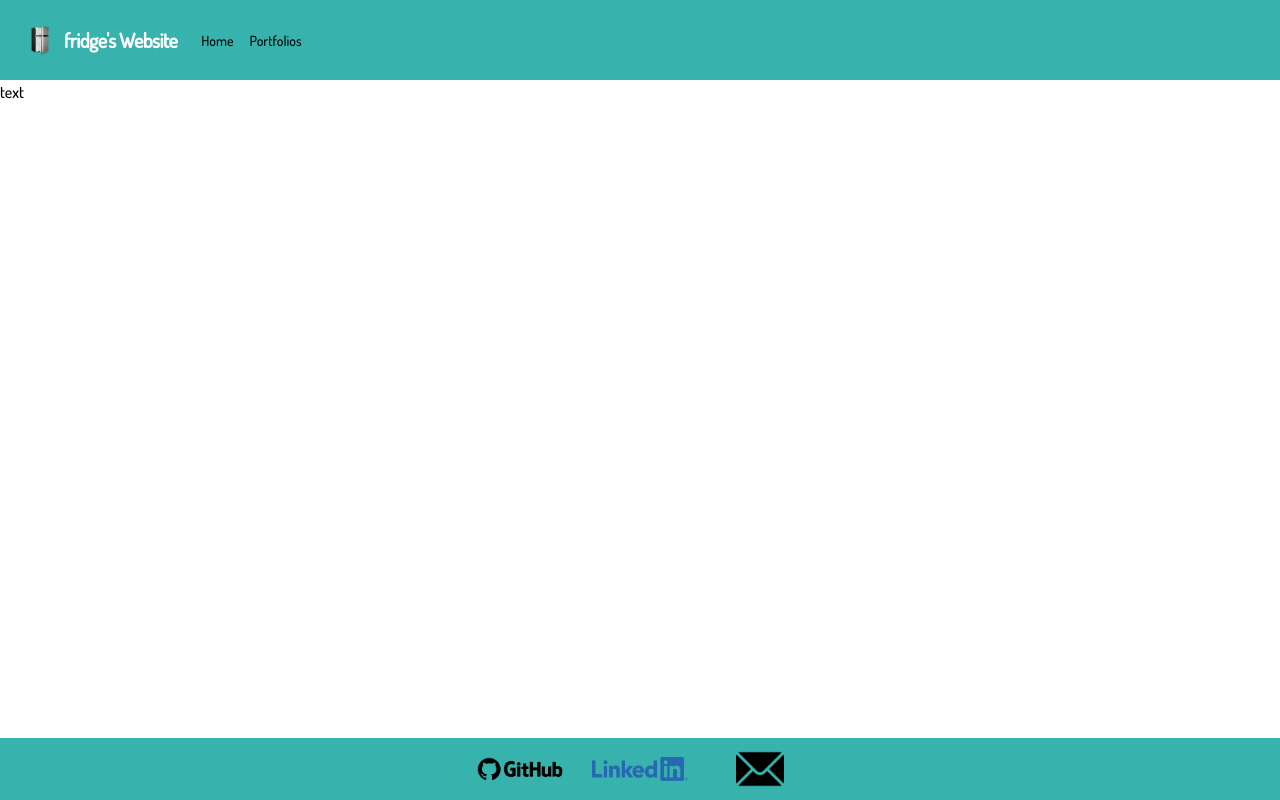
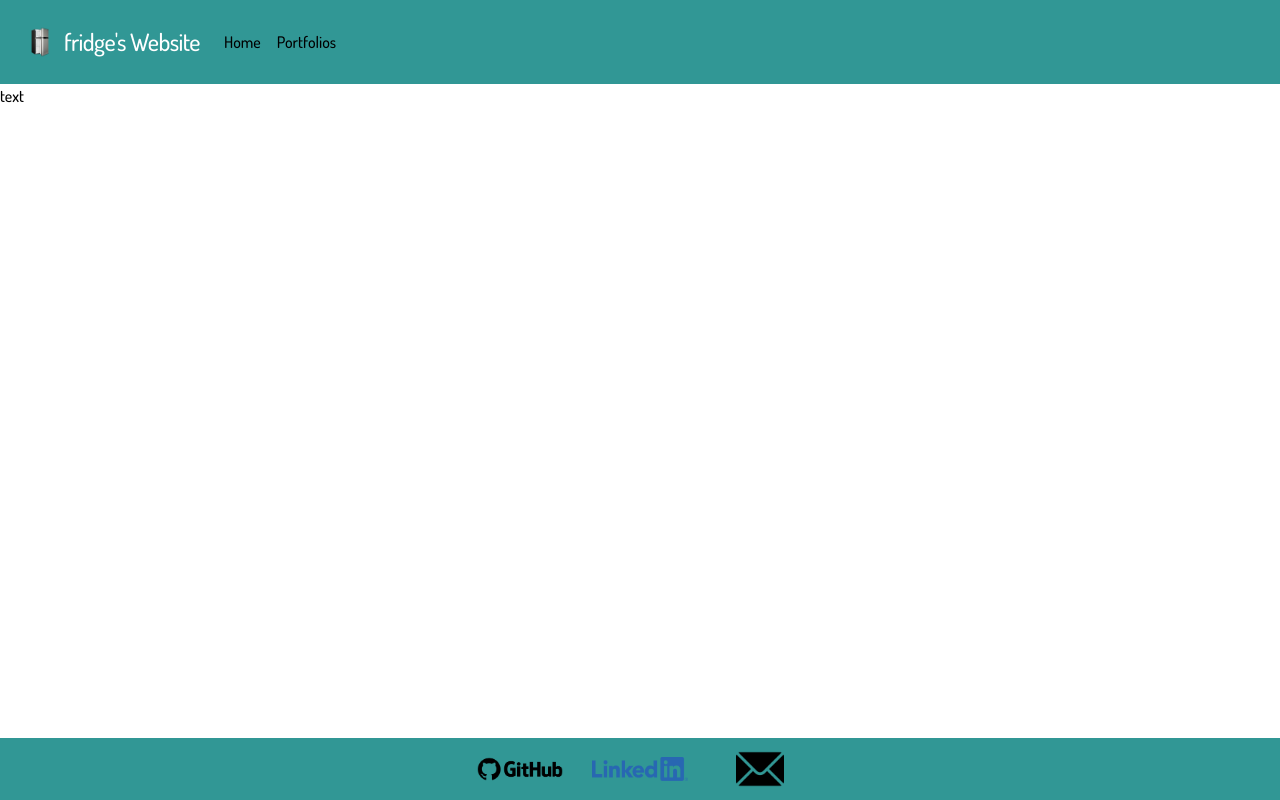
Before and after one commit to Schugggi/React-Website, a React (Create React App) app: page / in a window 1280 px wide. Built offline with nearby package versions, Linux system fonts and the light colour scheme.

Commit message:
navbar update

```diff
--- a/src/App.js
+++ b/src/App.js
@@ -34,10 +34,10 @@ function App() {
     <div className="App">
       <div className="">
         <header>
-          <nav className="flex items-center justify-between flex-wrap bg-teal-500 p-6">
+          <nav className="flex items-center justify-between flex-wrap bg-teal-600 p-6">
             <div className="flex items-center flex-no-shrink text-white mr-6">
               <img className="h-8 w-8 mr-2" width="54" height="54" src={logo} alt={"Platzhalter Logo"}></img>
-              <span className="font-semibold text-xl tracking-tight">fridge's Website</span>
+              <span className="text-2xl tracking-tight">fridge's Website</span>
             </div>
             <div className="block md:hidden">
               <button onClick={() => changeMenu()} className="flex items-center px-3 py-2 border rounded text-teal-lighter border-teal-light hover:text-white hover:border-white">
@@ -46,12 +46,12 @@ function App() {
               <div id="menu" className="hidden w-44 rounded dark:bg-teal-500 items-right">
               <ul className="text-neutral-700 rounded dark:text-neutral-900">
                 <li>
-                  <a onClick={() => handlePress("Home")} className="block py-2 px-2 dark:hover:bg-neutral-700 rounded dark:hover:text-white">
+                  <a onClick={() => handlePress("Home")} className="block text-md dark:hover:bg-neutral-700 rounded dark:hover:text-white">
                     Home
                   </a>
                 </li>
                 <li>
-                  <a onClick={() => handlePress("Portfolios")} className="block py-2 px-2 dark:hover:bg-neutral-700 rounded dark:hover:text-white">
+                  <a onClick={() => handlePress("Portfolios")} className="block text-md dark:hover:bg-neutral-700 rounded dark:hover:text-white">
                     Portfolios
                   </a>
                 </li>
@@ -59,14 +59,12 @@ function App() {
             </div>
             </div>
 
-
-
             <div className="w-full block flex-grow md:flex md:items-center md:w-auto">
-              <div className="visibilty text-sm md:flex-grow">
-                <a onClick={() => handlePress("Home")} className="block mt-4 md:inline-block md:mt-0 text-teal-lighter hover:text-white mr-4">
+              <div className="visibilty md:flex-grow">
+                <a onClick={() => handlePress("Home")} className="block text-base mt-4 md:inline-block md:mt-0 text-teal-lighter hover:text-white mr-4">
                   Home
                 </a>
-                <a onClick={() => handlePress("Portfolios")} className="block mt-4 md:inline-block md:mt-0 text-teal-lighter hover:text-white mr-4">
+                <a onClick={() => handlePress("Portfolios")} className="block text-base mt-4 md:inline-block md:mt-0 text-teal-lighter hover:text-white mr-4">
                   Portfolios
                 </a>
               </div>
@@ -74,24 +72,11 @@ function App() {
           </nav>
         </header>
 
-        <div id="menu" className="hidden w-44 rounded dark:bg-teal-500">
-          <ul className="text-neutral-700 dark:text-neutral-900">
-            <li><a onClick={() => handlePress("Home")} className="block py-2 px-4 dark:hover:bg-neutral-700 rounded dark:hover:text-white">
-              Home
-            </a>
-            </li>
-            <li><a onClick={() => handlePress("Portfolios")} className="block py-2 px-4 dark:hover:bg-neutral-700 neutral dark:hover:text-white">
-              Portfolios
-            </a>
-            </li>
-          </ul>
-        </div>
-
         {site === "Home" ? <Home></Home> : null}
         {site === "Portfolios" ? <Portfolios></Portfolios> : null}
 
       </div>
-      <footer className="hidden md:flex w-full h-16 bg-teal-500 border-t-2 border-white
+      <footer className="hidden md:flex w-full h-16 bg-teal-600 border-t-2 border-white
             fixed left-0 bottom-0
             flex justify-center items-center
             text-white
```
